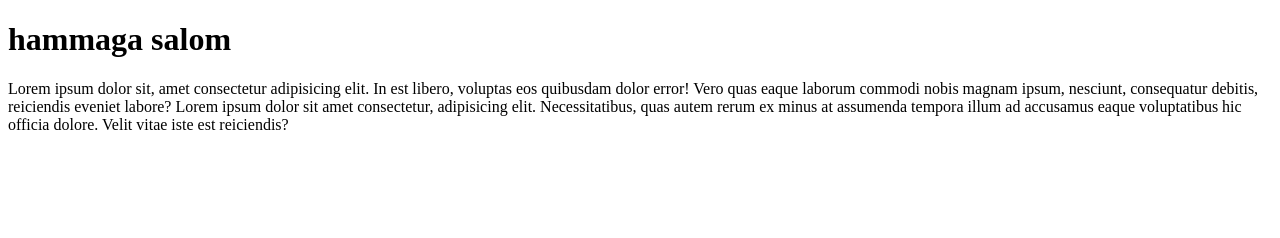
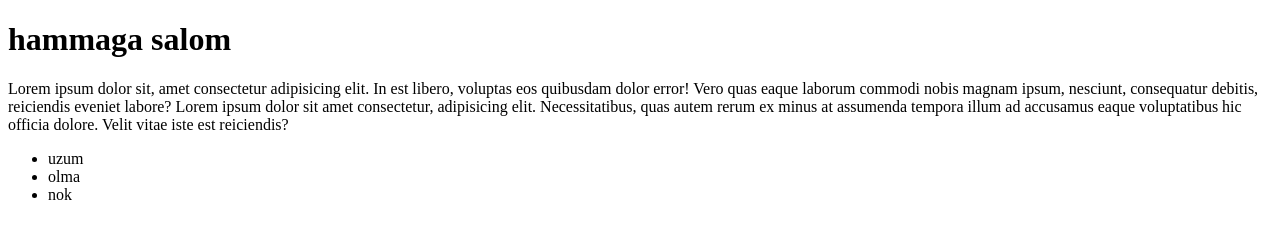
Before and after one commit to sadriddinovtohir/REKLAMMA, a plain HTML site: page index.html in a window 1280 px wide. Drawn offline with Linux system fonts and the light colour scheme.

Commit message:
men bu yerda ro'yxat joylashtirdim

```diff
--- a/index.html
+++ b/index.html
@@ -17,6 +17,11 @@
         accusamus eaque voluptatibus hic officia dolore. Velit vitae iste est
         reiciendis?
       </p>
+      <ul>
+        <li>uzum</li>
+        <li>olma</li>
+        <li>nok</li>
+      </ul>
     </div>
   </body>
 </html>
```
